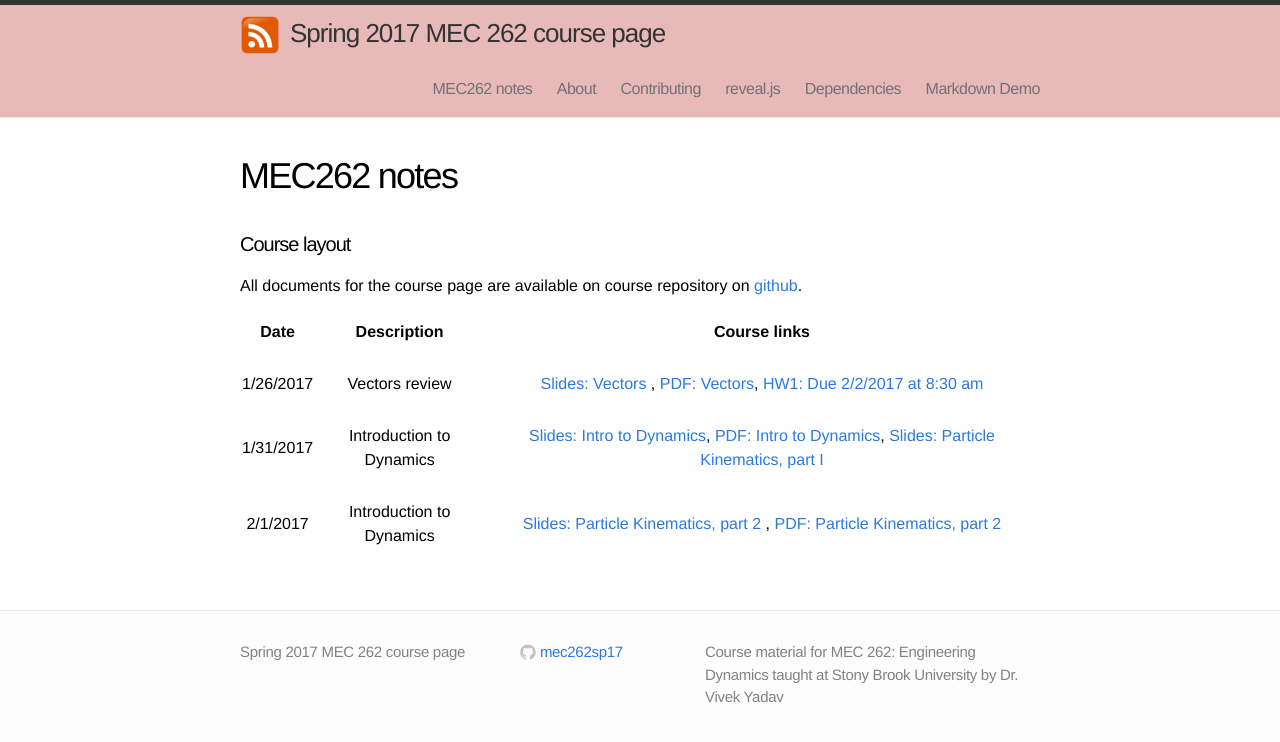
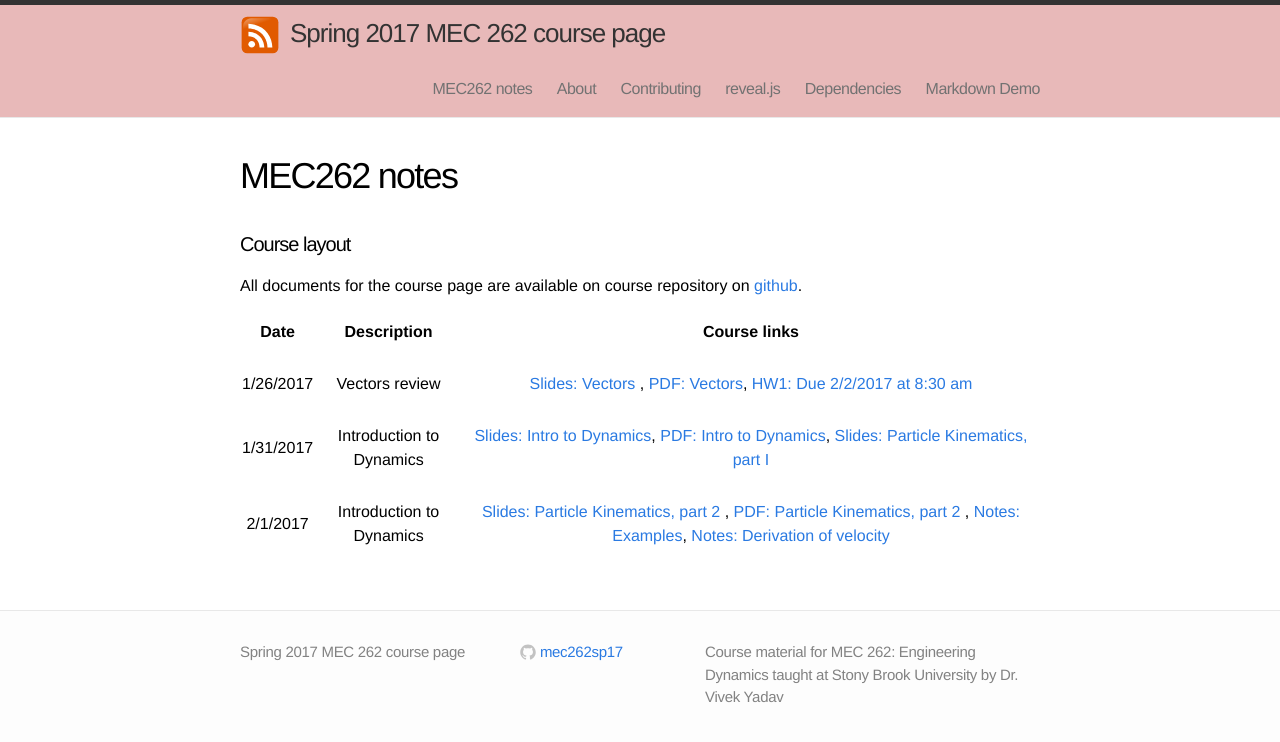
Before and after one commit to mec262sp17/mec262sp17.github.io, a Jekyll site: the page built from Course_materials.md, in a window 1280 px wide. Shown: the top 742 px of the page. Built offline with Jekyll 4.4.1, drawn with Linux system fonts in a browser that asks for light colours.

Commit message:
added link to notes

```diff
--- a/Course_materials.md
+++ b/Course_materials.md
@@ -19,4 +19,4 @@
 | | | |
 |       1/31/2017    |    Introduction to Dynamics |  [Slides: Intro to Dynamics](https://mec262sp17.github.io/Presentations/Ch1_Intro_to_Dynamics.html#/), [PDF: Intro to Dynamics](https://mec262sp17.github.io/Presentations/Ch1_Intro_to_Dynamics.pdf), [Slides: Particle Kinematics, part I](https://mec262sp17.github.io/Presentations/Ch2_Particle_Kinematics.html#/)          |
 | | | |
-|       2/1/2017    |    Introduction to Dynamics |  [Slides: Particle Kinematics, part 2](https://mec262sp17.github.io/Presentations/Ch2_Particle_Kinematics_2.html#/)   , [PDF: Particle Kinematics, part 2](https://mec262sp17.github.io/Presentations/Ch2_Particle_Kinematics_2.pdf)        |
+|       2/1/2017    |    Introduction to Dynamics |  [Slides: Particle Kinematics, part 2](https://mec262sp17.github.io/Presentations/Ch2_Particle_Kinematics_2.html#/)   , [PDF: Particle Kinematics, part 2](https://mec262sp17.github.io/Presentations/Ch2_Particle_Kinematics_2.pdf)  , [Notes: Examples](https://mec262sp17.github.io/Notes/examples_212017_mec262.pdf), [Notes: Derivation of velocity](https://mec262sp17.github.io/Notes/derivation_WXR.pdf)      |
```
